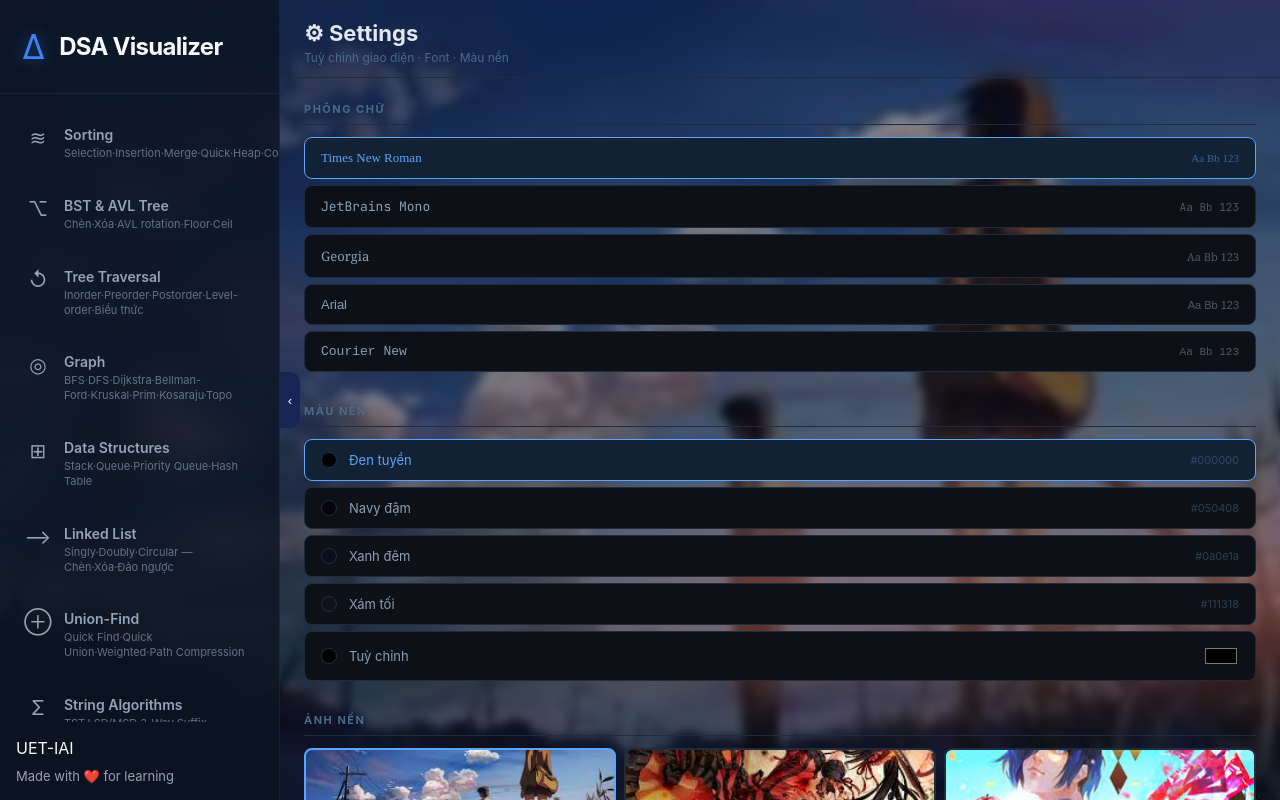
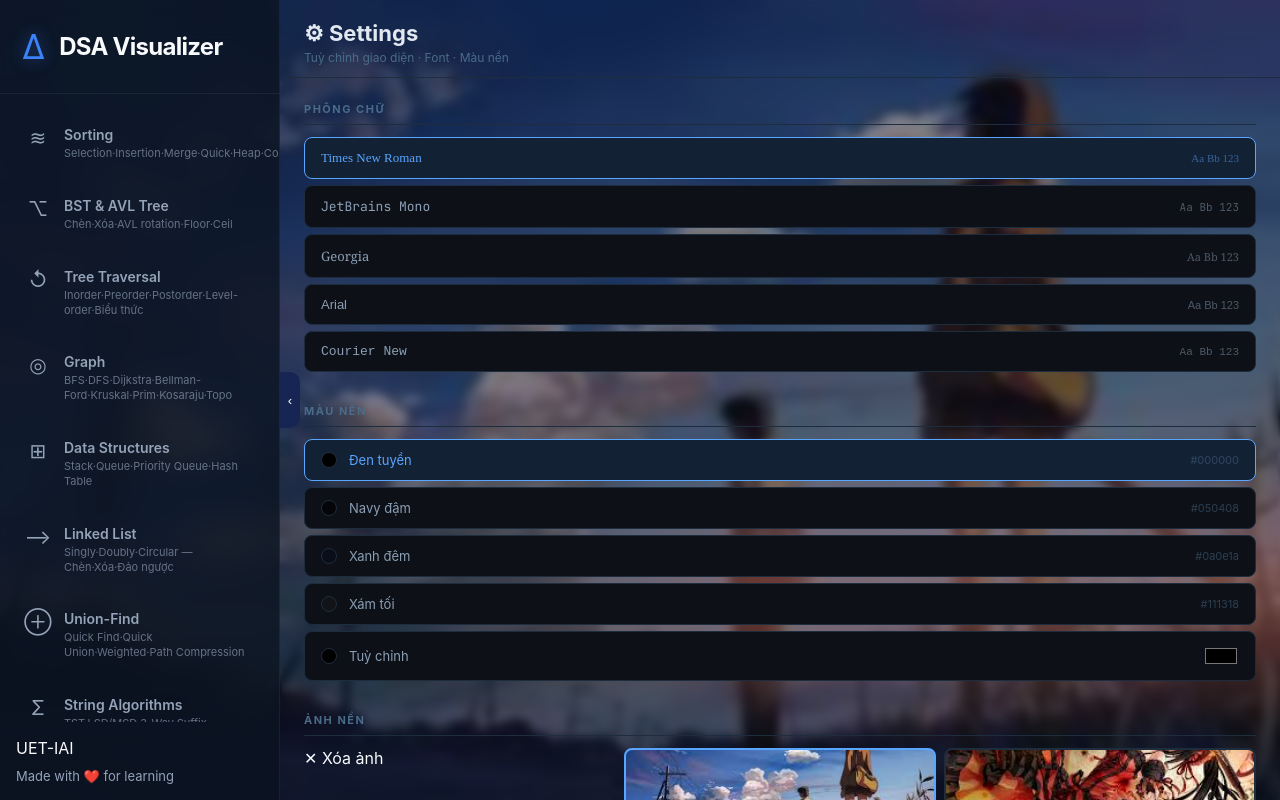
Before and after one commit to nguyendung007/dsa-visualizer, a React (Vite) app: page /settings in a window 1280 px wide. Both pictures are taken after a click on the element "Your Name". Built offline with nearby package versions, Linux system fonts and the light colour scheme.

Commit message:
update setting

```diff
--- a/src/ui/pages/SettingsPage.jsx
+++ b/src/ui/pages/SettingsPage.jsx
@@ -28,6 +28,7 @@ const BG_IMAGES = [
   { label: 'Tokka Tokyo Ghoul',   src: bg3 },
 ];
 
+
 function applySettings(font, bg) {
   document.documentElement.style.setProperty('--font', font);
   document.documentElement.style.setProperty('--bg', bg);
@@ -38,7 +39,6 @@ export default function SettingsPage() {
   const [bg, setBg] = useState(() => localStorage.getItem('bg') || '#000000');
   const [customBg, setCustomBg] = useState(bg);
   const [saved, setSaved] = useState(false);
-
   const isCustom = !BG_PRESETS.slice(0, -1).some(p => p.value === bg);
 
   function handleFont(val) {
@@ -81,9 +81,14 @@ export default function SettingsPage() {
 
   function handleBgImage(src) {
   setBgImage(src);
-  localStorage.setItem('bgImage', src);  // thêm
-  window.dispatchEvent(new Event('bgImageChanged'));  // thêm
-  document.documentElement.style.setProperty('--bg-image', `url(${src})`);
+  localStorage.setItem('bgImage', src);
+  window.dispatchEvent(new Event('bgImageChanged'));
+}
+
+  function handleRemoveImage() {
+  setBgImage('');
+  localStorage.removeItem('bgImage');
+  window.dispatchEvent(new Event('bgImageChanged'));
 }
 
   return (
@@ -147,6 +152,11 @@ export default function SettingsPage() {
         <section className="settings-section">
           <div className="settings-section-title">Ảnh nền</div>
           <div className="settings-bg-grid">
+            {bgImage && (
+             <div className="settings-bg-remove" onClick={handleRemoveImage}>
+               ✕ Xóa ảnh
+             </div>
+            )}
             {BG_IMAGES.map(img => (
               <div
                 key={img.src}
```
